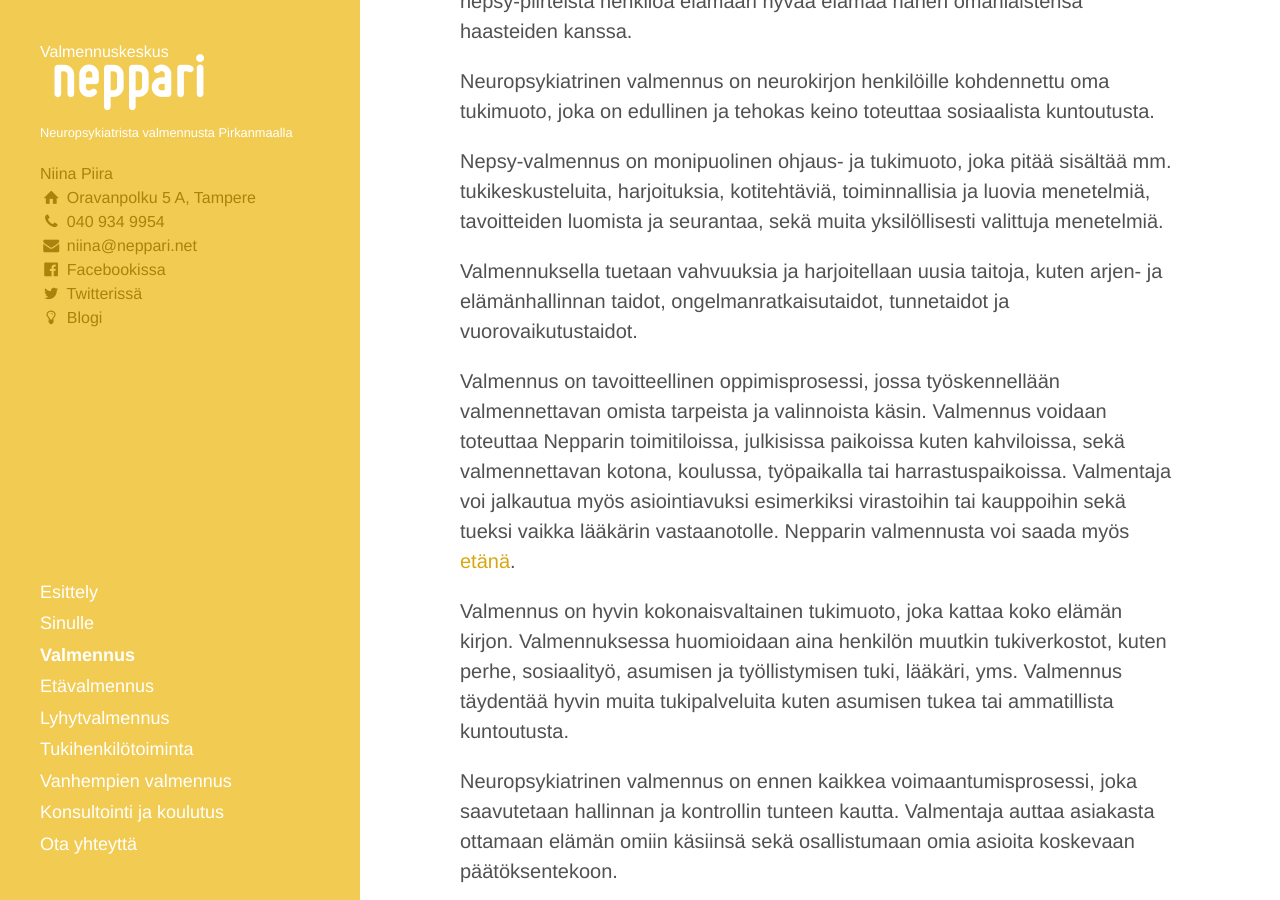
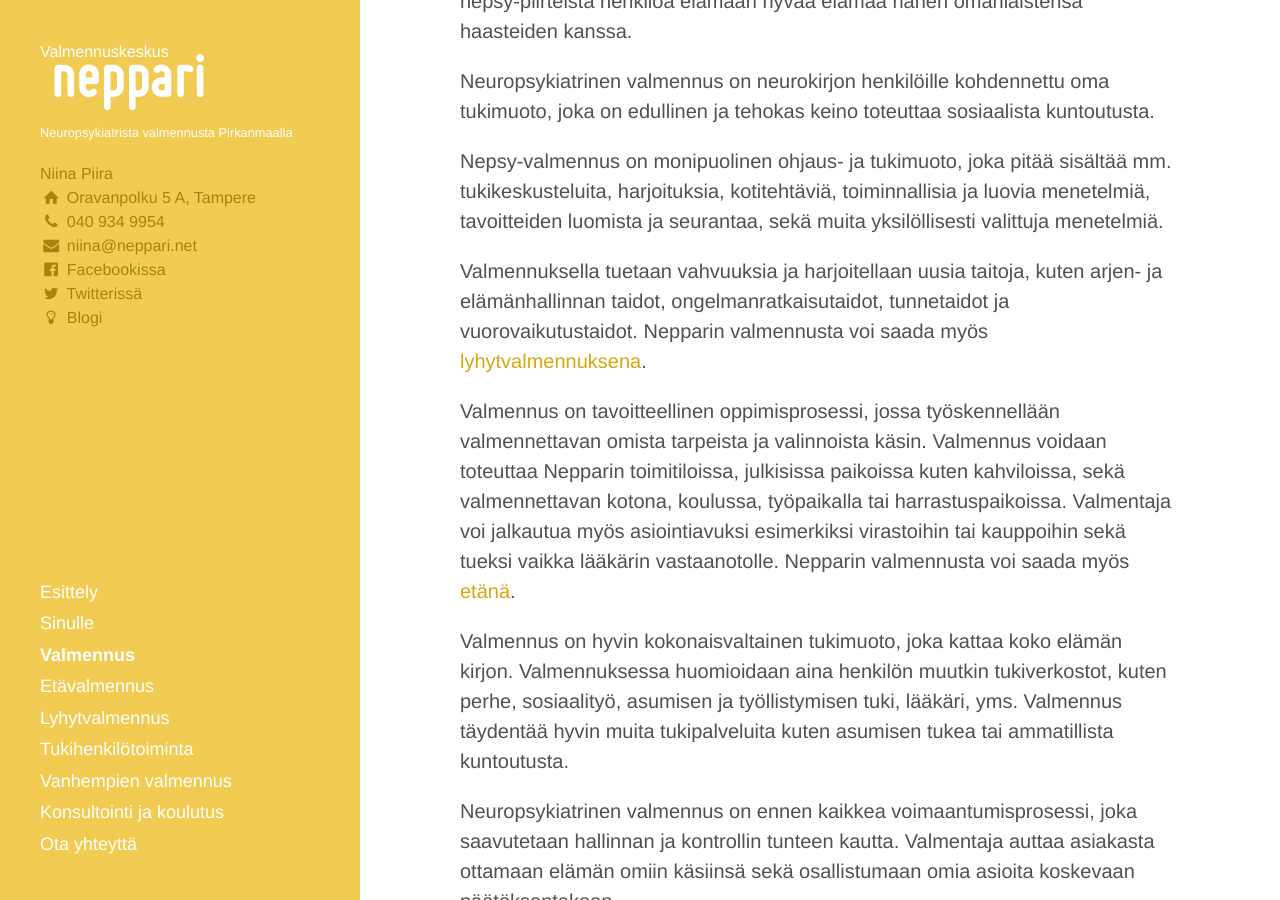
Before and after one commit to niinapiira/neppari.net, a Jekyll site: the page built from valmennus.md, in a window 1280 px wide and 900 px high, scrolled down 448 px. Built offline with Jekyll 4.4.1, drawn with Linux system fonts in a browser that asks for light colours.

Commit message:
Updated valmennus.md

```diff
--- a/valmennus.md
+++ b/valmennus.md
@@ -29,7 +29,7 @@
 
 Nepsy-valmennus on monipuolinen ohjaus- ja tukimuoto, joka pitää sisältää mm. tukikeskusteluita, harjoituksia, kotitehtäviä, toiminnallisia ja luovia menetelmiä, tavoitteiden luomista ja seurantaa, sekä muita yksilöllisesti valittuja menetelmiä.
 
-Valmennuksella tuetaan vahvuuksia ja harjoitellaan uusia taitoja, kuten arjen- ja elämänhallinnan taidot, ongelmanratkaisutaidot, tunnetaidot ja vuorovaikutustaidot.
+Valmennuksella tuetaan vahvuuksia ja harjoitellaan uusia taitoja, kuten arjen- ja elämänhallinnan taidot, ongelmanratkaisutaidot, tunnetaidot ja vuorovaikutustaidot. Nepparin valmennusta voi saada myös [lyhytvalmennuksena](/lyhytvalmennus).
 
 Valmennus on tavoitteellinen oppimisprosessi, jossa työskennellään valmennettavan omista tarpeista ja valinnoista käsin. Valmennus voidaan toteuttaa Nepparin toimitiloissa, julkisissa paikoissa kuten kahviloissa, sekä valmennettavan kotona, koulussa, työpaikalla tai harrastuspaikoissa. Valmentaja voi jalkautua myös asiointiavuksi esimerkiksi virastoihin tai kauppoihin sekä tueksi vaikka lääkärin vastaanotolle. Nepparin valmennusta voi saada myös [etänä](/etavalmennus).
 
```
